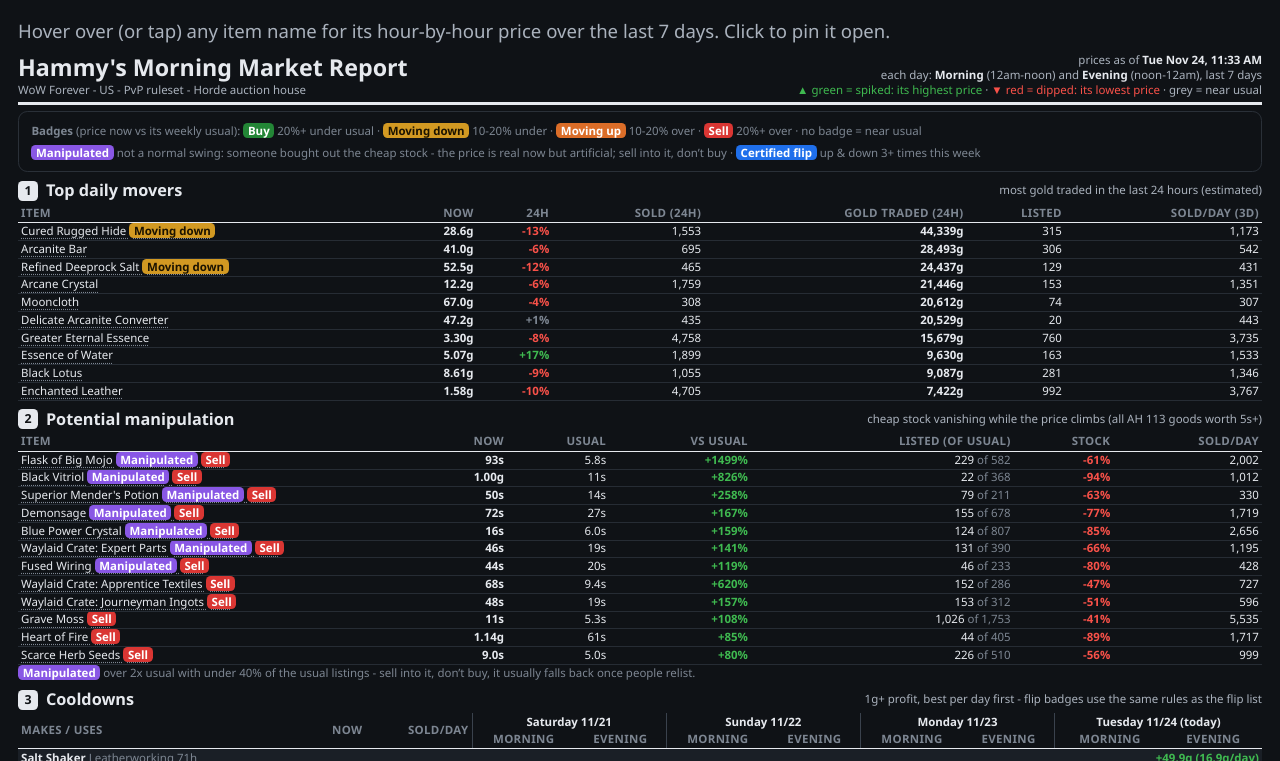
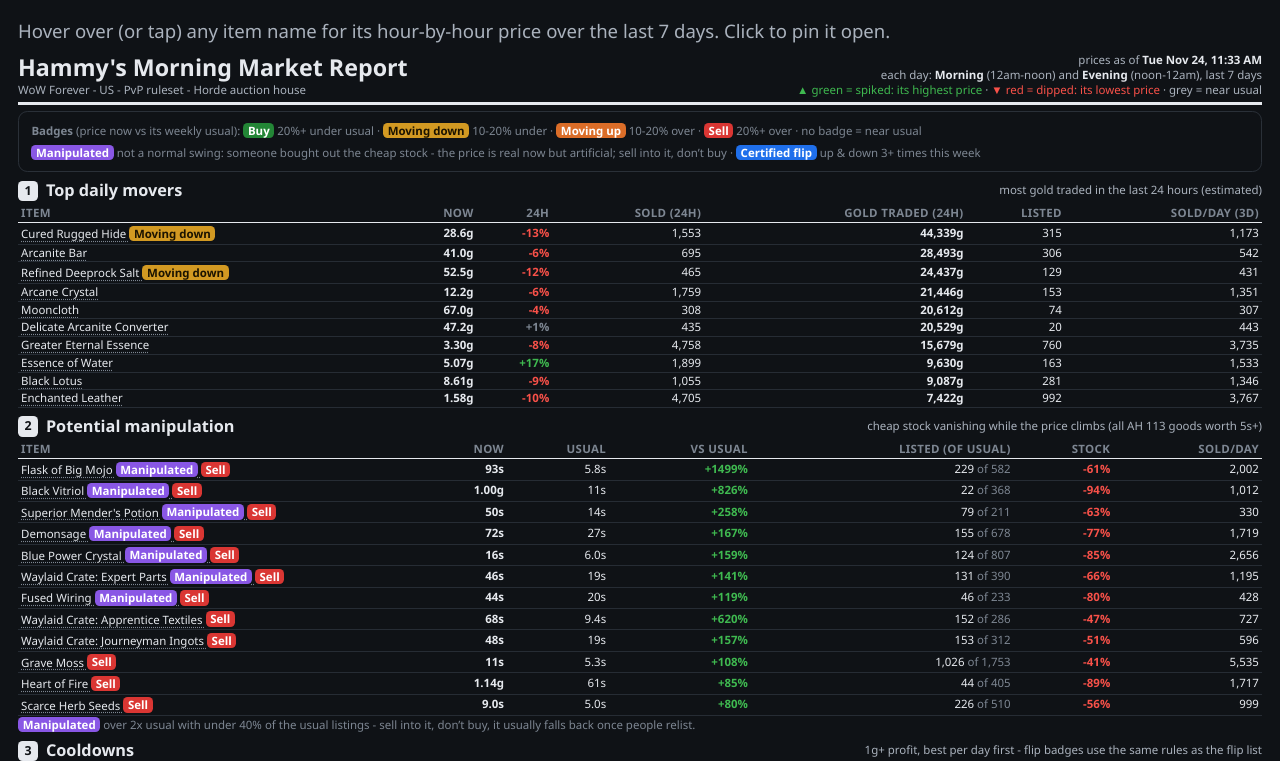
Before and after one commit to benlitynsky-sys/hammy-ah, a plain HTML site: page index.html in a window 1280 px wide. Shown: the top 761 px of the page. Drawn offline with Linux system fonts and the light colour scheme.

Commit message:
report update Hammys Morning Market Report Interactive.html

```diff
--- a/index.html
+++ b/index.html
@@ -26,6 +26,8 @@ table.g{width:100%;border-collapse:collapse}
 .g tr{break-inside:avoid}
 .g .r{text-align:right}
 .g .nm{max-width:118px;overflow:hidden;text-overflow:ellipsis}
+.g .nm:has(.badge){white-space:normal;overflow:visible;line-height:1.35}
+.g .nm .badge{display:inline-block;margin:1px 0}
 .g .now{font-weight:600}
 .g .d{text-align:center;padding:.6px 1px}
 .g th.d{text-align:center}
```
